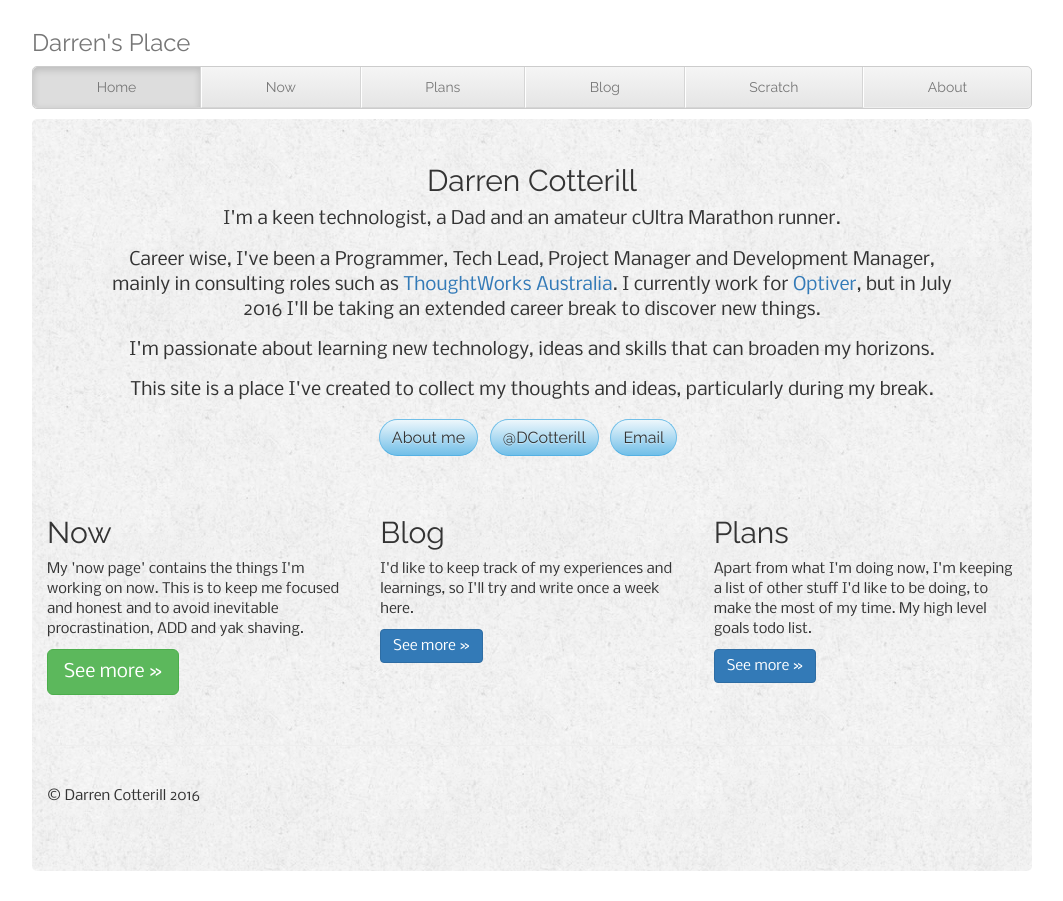
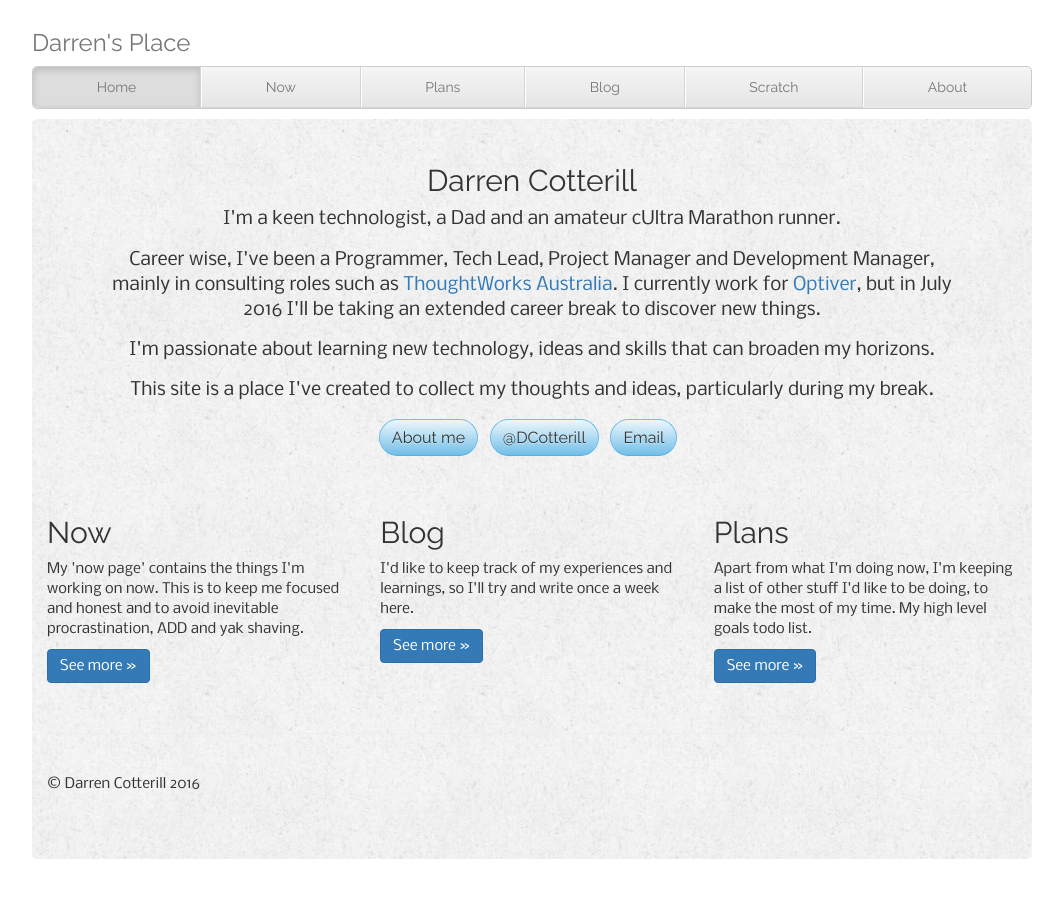
Before and after one commit to DCotterill/DCotterill.github.io, a Jekyll site: the page built from index.html, in a window 1280 px wide. Shown: the whole page, without its empty margins (108-1171 px from the left). Built offline with Jekyll 4.4.1, drawn with Linux system fonts in a browser that asks for light colours; nearby versions of some CDN libraries; some web fonts are replaced.

Commit message:
Updated index.html

```diff
--- a/index.html
+++ b/index.html
@@ -23,7 +23,7 @@ published: true
     <div class="col-lg-4">
         <h2>Now</h2>
         <p>My 'now page' contains the things I'm working on now. This is to keep me focused and honest and to avoid inevitable procrastination, ADD and yak shaving.</p>
-        <p><a class="btn btn-lg btn-success" href="/now" role="button">See more &raquo;</a></p>
+        <p><a class="btn btn-primary" href="/now" role="button">See more &raquo;</a></p>
     </div>
     <div class="col-lg-4">
         <h2>Blog</h2>
```
